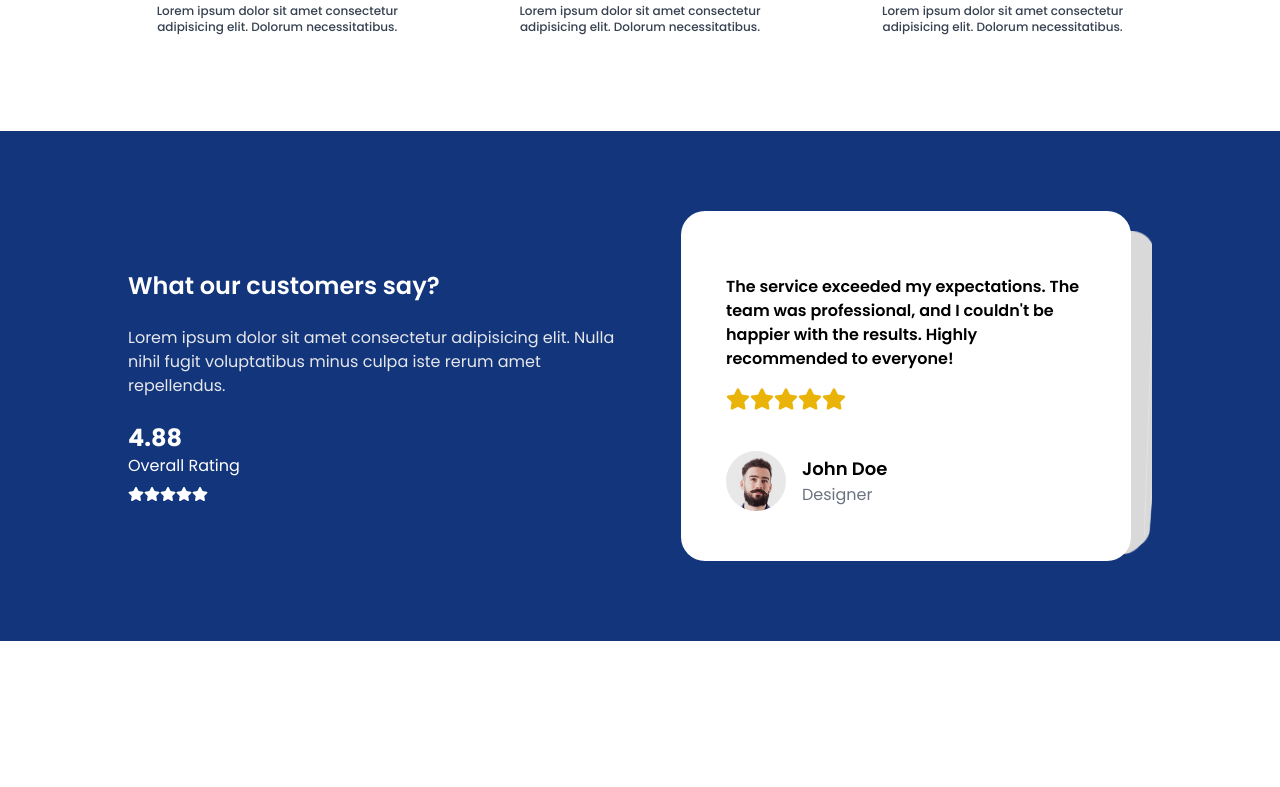
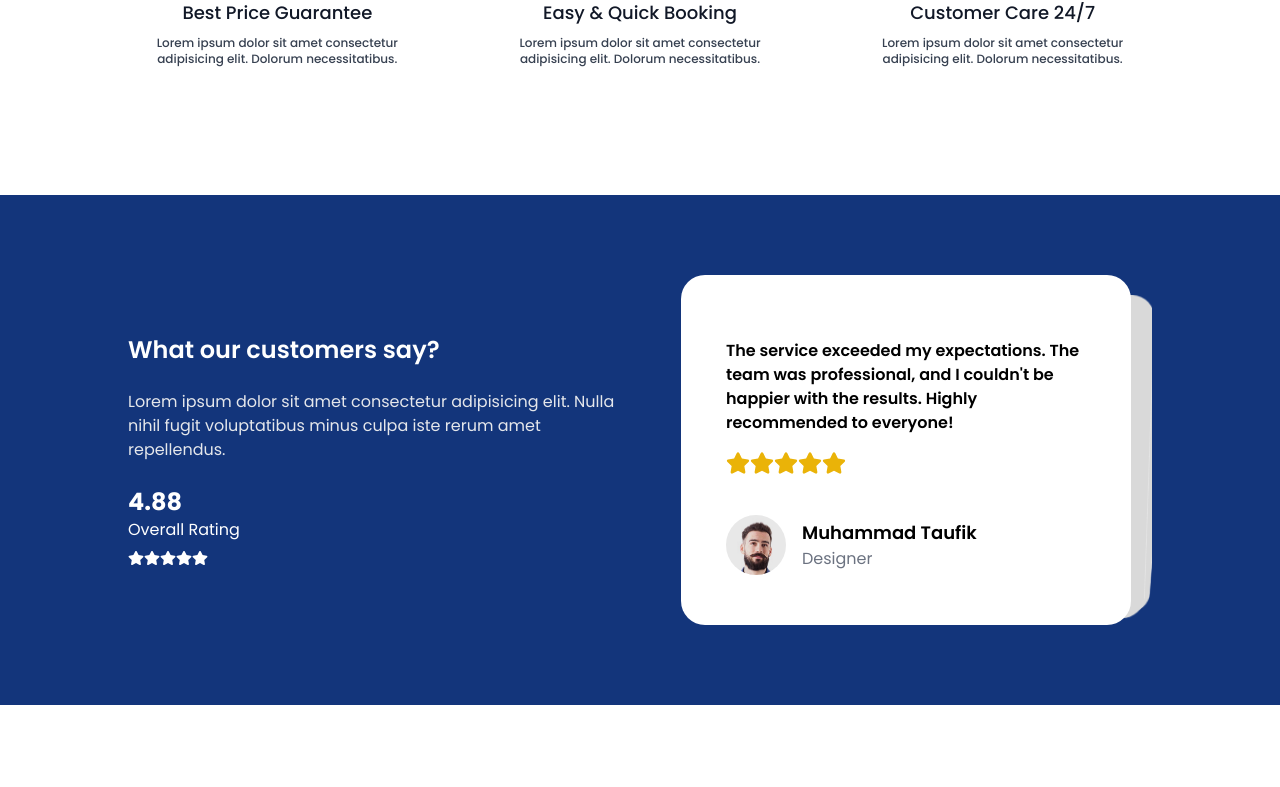
Before and after one commit to syukrontanzilah/liburan.com, a Next.js app: page / in a window 1280 px wide. Shown: the part 2855-3642 px from the top of the page. Before the commit the page ends 3496 px from the top, so only its background shows below. Built offline with nearby package versions, Linux system fonts and the light colour scheme.

Commit message:
news session

```diff
--- a/components/Home/Home.tsx
+++ b/components/Home/Home.tsx
@@ -4,6 +4,7 @@
 import Hotel from './Hotel/Hotel'
 import Why from './Why/Why'
 import Reviews from './Reviews/Reviews'
+import News from './News/News'
 
 const HomeComponent = () => {
   return (
@@ -13,6 +14,7 @@
       <Hotel/>
       <Why/>
       <Reviews/>
+      <News/>
     </div>
   )
 }
--- /dev/null
+++ b/components/Home/News/News.tsx
@@ -0,0 +1,43 @@
+import SectionHeading from "@/components/Helper/SectionHeading";
+import React from "react";
+import NewsCard from "./NewsCard";
+
+const News = () => {
+  return (
+    <div className="pt-20 pb-20">
+      <SectionHeading heading="Exciting Travel News for You" />
+      <div className="w-[80%] mx-auto grid grid-cols-1 md:grid-cols-2 lg:grid-cols-4 gap-10 items-center mt-20">
+        <div>
+          <NewsCard
+            image="/images/n1.jpg"
+            title="The Best Places to Visit in 2025"
+            date="Feb 25, 2025"
+          />
+        </div>
+        <div>
+          <NewsCard
+            image="/images/n2.jpg"
+            title="Top 10 Place to visit in Indonesia"
+            date="Feb 26, 2025"
+          />
+        </div>
+        <div>
+          <NewsCard
+            image="/images/n3.jpg"
+            title="How to Plan a Trip to Bali"
+            date="Feb 27, 2025"
+          />
+        </div>
+        <div>
+          <NewsCard
+            image="/images/n4.jpg"
+            title="The Best Beach in the World"
+            date="Feb 28, 2025"
+          />
+        </div>
+      </div>
+    </div>
+  );
+};
+
+export default News;
--- /dev/null
+++ b/components/Home/News/NewsCard.tsx
@@ -0,0 +1,32 @@
+import Image from "next/image";
+import React from "react";
+
+type Props = {
+  image: string;
+  title: string;
+  date: string;
+};
+
+const NewsCard = ({ image, title, date }: Props) => {
+  return (
+    <div>
+      {/* image */}
+      <div className="h-[300px]">
+        <Image
+          src={image}
+          alt={title}
+          width={300}
+          height={300}
+          className="w-full h-full object-cover rounded-lg"
+        />
+      </div>
+      {/* title */}
+      <div>
+        <h1 className="mt-6 text-lg text-gray-950 font-semibold hover:text-blue-900 transition-all duration-200 cursor-pointer">{title}</h1>
+        <p className="text-sm text-gray-600 mt-2">{date}</p>
+      </div>
+    </div>
+  );
+};
+
+export default NewsCard;
--- a/components/Home/Why/Why.tsx
+++ b/components/Home/Why/Why.tsx
@@ -4,7 +4,7 @@
 
 const Why = () => {
   return (
-    <div className="pt-16 pb-24">
+    <div className="pt-24 pb-32">
       {/* section heading */}
       <SectionHeading heading="Why Choose Us" />
       <div className="grid w-[80%] !mx-auto grid-cols-1 md:grid-cols-2 lg:grid-cols-3 gap-16 items-center mt-20  justify-between">
--- a/data/data.ts
+++ b/data/data.ts
@@ -139,7 +139,7 @@
 export const reviewData = [
   {
     id: 1,
-    name: "John Doe",
+    name: "Muhammad Taufik",
     review:
       "The service exceeded my expectations. The team was professional, and I couldn't be happier with the results. Highly recommended to everyone!",
     image: "/images/u1.jpg",
@@ -147,7 +147,7 @@
   },
   {
     id: 2,
-    name: "Jane Smith",
+    name: "Iwan Hasanudin",
     review:
       "I am thoroughly impressed with the attention to detail and quality. They truly understand customer needs and deliver outstanding results. Wonderful experience!",
     image: "/images/u2.jpg",
@@ -155,7 +155,7 @@
   },
   {
     id: 3,
-    name: "Michael Brown",
+    name: "Muhammad Wildan",
     review:
       "Exceptional quality and fantastic customer service! The project was delivered on time and exactly as I wanted. I will definitely use their services again.",
     image: "/images/u3.jpg",
@@ -163,7 +163,7 @@
   },
   {
     id: 4,
-    name: "Emily Davis",
+    name: "Rexy Sulaiman",
     review:
       "Outstanding results! The team was efficient, and their professionalism was remarkable. Everything was done perfectly. I highly recommend their expertise to everyone.",
     image: "/images/u1.jpg",
@@ -171,15 +171,15 @@
   },
   {
     id: 5,
-    name: "Chris Wilson",
+    name: "Chris Pratt",
     review:
       "Amazing service! They exceeded all expectations and delivered a product that I am extremely happy with. The communication throughout the project was excellent.",
     image: "/images/u2.jpg",
-    job: "Photographer"
+    job: "Actor"
   },
   {
     id: 6,
-    name: "Sarah Johnson",
+    name: "Algifary",
     review:
       "Fantastic experience! They listened carefully to my requirements and delivered exactly what I needed. Their attention to detail is truly commendable.",
     image: "/images/u3.jpg",
@@ -187,18 +187,18 @@
   },
   {
     id: 7,
-    name: "David Lee",
+    name: "David Beckham",
     review:
       "Absolutely incredible service! The team was supportive and responsive, making sure everything was perfect. I will definitely recommend them to my friends.",
     image: "/images/u1.jpg",
-    job: "Hotel Manager"
+    job: "Football Player"
   },
   {
     id: 8,
-    name: "Sophia White",
+    name: "Paul Walker",
     review:
       "Five-star service from start to finish! The dedication and skill of the team made all the difference. Truly an exceptional experience I won’t forget.",
     image: "/images/u2.jpg",
-    job: "Lawyer"
+    job: "Actor"
   },
 ];
```
